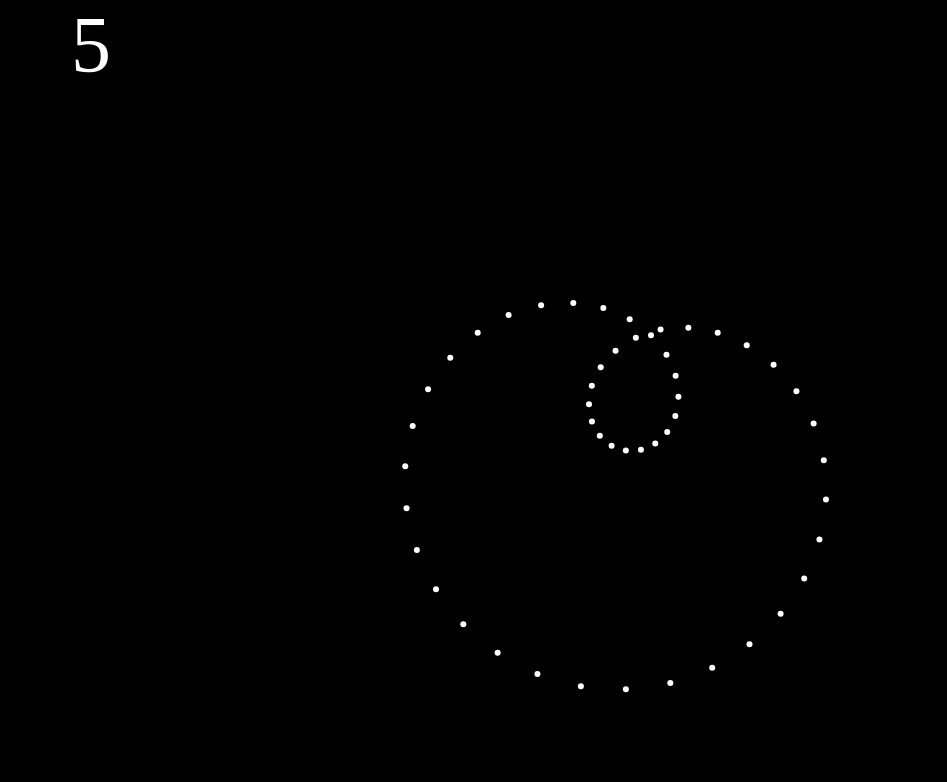
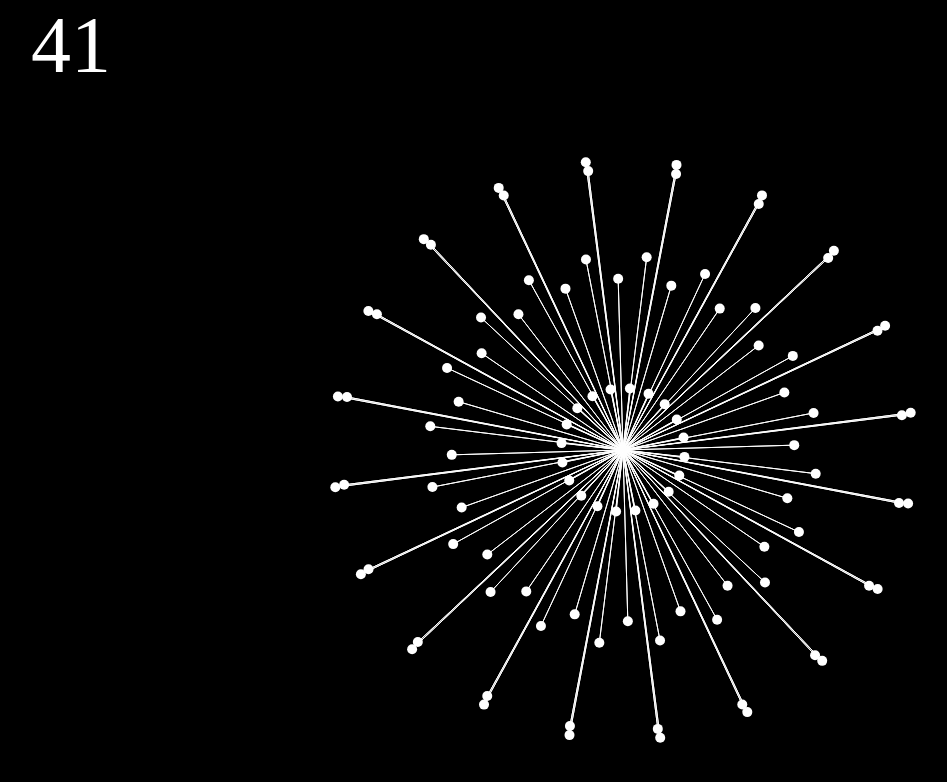
Before and after one commit to zv/Spirograph, a website built with webpack: page src/index.html in a window 1280 px wide. Shown: the whole page, without its empty margins (17-964 px from the left). Built offline with nearby package versions, Linux system fonts and the light colour scheme.

```diff
--- a/src/context-manager.ts
+++ b/src/context-manager.ts
@@ -1,14 +1,13 @@
-export type Position = {
+export type Coordinates = {
   x: number,
   y: number
 }
-
 
 export class ContextManager {
   public readonly ctx: CanvasRenderingContext2D; // HTML Canvas's 2D context
   public readonly canvasWidth: number; // width of the canvas
   public readonly canvasHeight: number; // height of the canvas
-  public readonly center: Position;
+  public readonly center: Coordinates;
 
   /**
    * Creates a new animation and sets properties of the animation
@@ -18,12 +17,17 @@
     this.ctx = canvas.getContext('2d')!;
     this.canvasWidth = canvas.width;
     this.canvasHeight = canvas.height;
-    this.ctx.fillStyle = `white`;
+    this.color = 'white'
 
     this.center = {
       y: this.canvasHeight / 2,
       x: this.canvasWidth / 2
     }
+  }
+
+  set color(color: string) {
+    this.ctx.fillStyle = color;
+    this.ctx.strokeStyle = color;
   }
 
   get cx() {
@@ -38,11 +42,23 @@
     this.ctx.clearRect(0, 0, this.canvasHeight, this.canvasHeight);
   }
 
-  circle({ x, y }: Position, sz: number) {
+  circle({ x, y }: Coordinates, sz: number) {
     this.ctx.beginPath();
     this.ctx.arc(x + this.cx, y + this.cy, sz, 0, 2*Math.PI, false);
-    console.log(x + this.cx, y + this.cy, sz, 0, 2*Math.PI, false)
     this.ctx.fill();
   }
 
+  line(origin: Coordinates, dest: Coordinates) {
+    const {x, y} = dest;
+    this.ctx.beginPath();
+    this.ctx.moveTo(origin.x + this.cx, origin.y + this.cy);
+    this.ctx.lineTo(x + this.cx, y + this.cy);
+    this.ctx.stroke();
+  }
+
+  lineToCenter(dest: Coordinates) {
+    let { x, y } = dest;
+    this.line({x, y}, {x: this.cx, y: this.cy});
+  }
+
 }
--- a/src/dot-manager.ts
+++ b/src/dot-manager.ts
@@ -1,25 +1,43 @@
-import { ContextManager, Position } from './context-manager'
+import { ContextManager, Coordinates } from './context-manager'
 
-const getCircle = (radians: number, radius: number) =>
-  ({
-    x: Math.cos(radians) * radius,
-    y: Math.sin(radians) * radius
-  })
+// The (changing) rate at which the epicycles are drawn.
+let RATE = 34;
+
+/**
+ * Get the position of a dot on the perimeter of a circle, given an angle from
+ * the center.
+ */
+const getCircle = (radians: number, radius: number) => ({
+  x: Math.cos(radians) * radius,
+  y: Math.sin(radians) * radius
+})
+
+/**
+ * Get the position of a dot on the perimeter of a Square, given an angle from
+ * the center.
+ */
+const getSquare = (radians: number, size: number) => {
+  const t = radians;
+  const m = (t: number) => Math.max(Math.abs(Math.cos(t)), Math.abs(Math.sin(t)))
+  return {
+    x: (size / m(t)) * Math.cos(t),
+    y: (size / m(t)) * Math.sin(t)
+  }
+}
 
 class Dot {
-  // public move: DotBehavior;
-  public x: number;
-  public y: number;
-  public ix: number;
-  public iy: number;
-  public radius: number;
-  private ctx: ContextManager;
-  private size: number;
-  private angle: number;
+  private readonly ctx: ContextManager;
+  x: number;
+  y: number;
+  readonly ix: number;
+  readonly iy: number;
+  radius: number;
+  size: number;
+  angle: number;
 
   constructor(
     radius: number,
-    initial: Position,
+    initial: Coordinates,
     size: number,
     angle: number,
     ctx: ContextManager
@@ -34,50 +52,62 @@
     this.angle = angle;
   }
 
-  epicycle(n: number) {
-    let { x, y } = getCircle((2*this.angle) + n, this.radius)
+  draw({ x, y }: Coordinates) {
+    this.x = this.ix + x;
+    this.y = this.iy + y;
     this.ctx.circle({
-      x: this.ix + x,
-      y: this.iy + y
+      x: this.x,
+      y: this.y
     }, this.size)
   }
+
+  epicycle(n: number) {
+    this.draw(getCircle((RATE * this.angle) + n, this.radius * 1.5))
+  }
+
+  episquare(n: number) {
+    this.draw(getSquare((RATE * this.angle) + n, this.radius))
+  }
+
+  lineToCenter() {
+    let { x, y } = this
+    this.ctx.lineToCenter({ x, y })
+  }
 }
-
-
-let G = 1;
-setInterval(() => {
-  let thing = document.querySelector('.number')
-  thing.innerHTML = `${G}`;
-  G += 1
-}, 1500)
 
 export class MovingDots {
   private readonly ctx: ContextManager; // HTML Canvas's 2D context
   private dots: Dot[] = [];
 
-  /**
-   * Creates a new animation and sets properties of the animation
-   * @param canvas the HTML Canvas on which to draw
-   */
   constructor(canvas: HTMLCanvasElement) {
     this.ctx = new ContextManager(canvas);
-
-    let count = 50;
+    // Setup the dots
+    let count = 100;
     let radius = 120;
-
     let period = (Math.PI * 2) / count;
-    let sz = 3;
-
+    let sz = 5;
     for (let i = 0; i < count; i++) {
       let { x, y } = getCircle(period * i, radius)
       this.dots.push(new Dot(radius, { x, y }, sz, period * i, this.ctx))
     }
   }
 
+  // Tick action
   draw(nx: number = 0) {
     this.ctx.clear()
-    this.dots.map(dot => dot.epicycle(nx))
+    this.dots.forEach(dot => dot.epicycle(nx))
+    this.dots.forEach((dot, i) => {
+      let len = this.dots.length
+      let { x, y } = this.dots[((i + (len + (len / 2))) % len)]
+      this.ctx.line({ x: dot.x, y: dot.y }, { x, y })
+    })
 
     window.requestAnimationFrame(() => this.draw(nx + 0.01));
   }
 }
+
+// Change the rate
+setInterval(() => {
+  RATE += 1
+  document.querySelector('.rate').innerHTML = `${RATE}`;
+}, 1000)
--- a/src/index.html
+++ b/src/index.html
@@ -13,7 +13,7 @@
             <canvas id="moving-dots" width="800" height="800"></canvas>
         </main>
 
-        <div class="number">
+        <div class="rate">
             0
         </div>
     </body>
--- a/src/style.css
+++ b/src/style.css
@@ -9,7 +9,7 @@
     background: black;
 }
 
-.number {
+.rate {
     position: absolute;
     top: 0;
     right: 90%;
```
Also changed, not shown: 1 other file.
